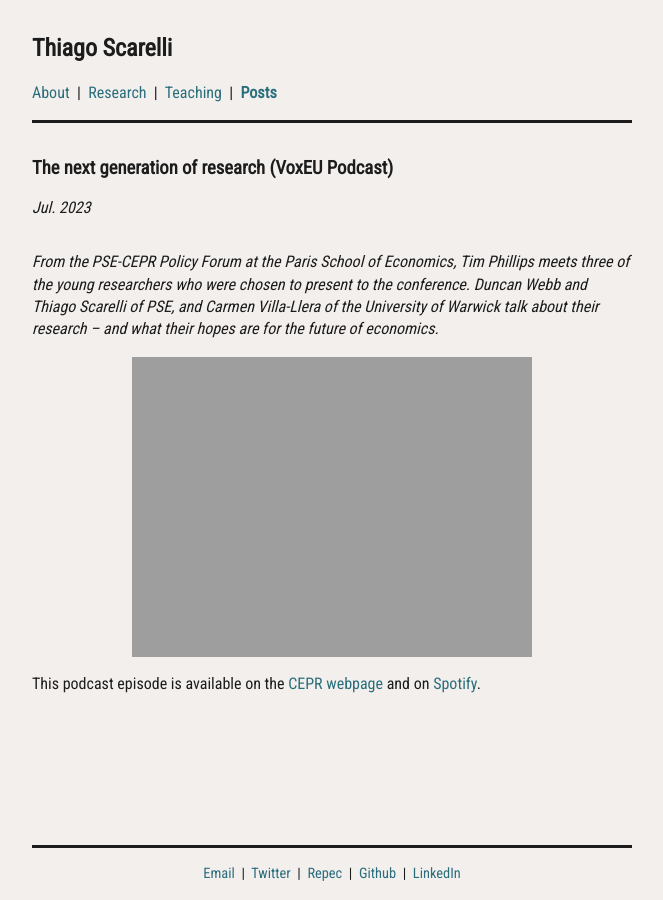
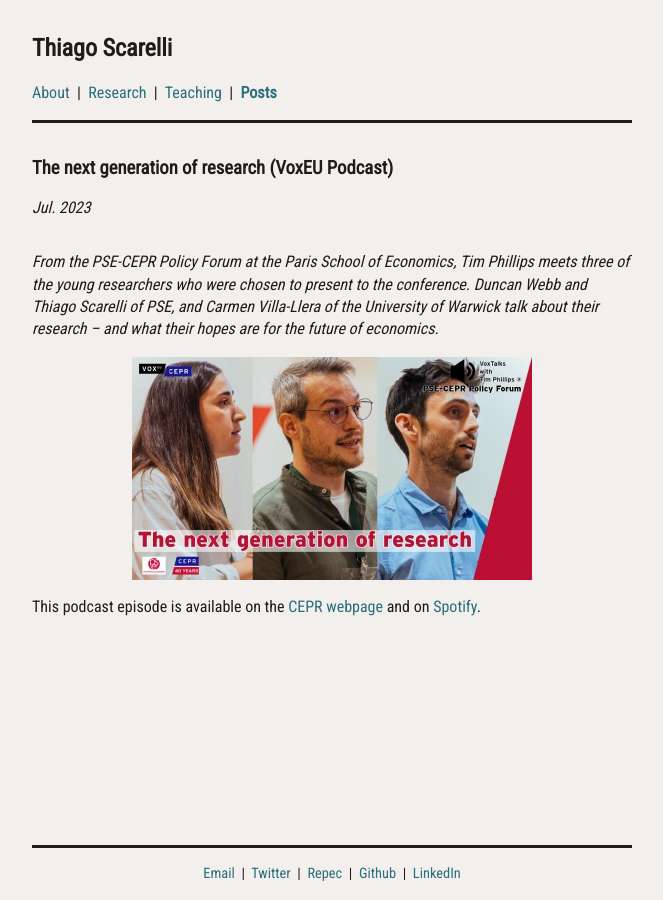
Before and after one commit to thiagoscarelli/thiagoscarelli.github.io, a Jekyll site: the page built from _posts/2023-07-21-voxeu-talk-podcast.md, in a window 1280 px wide. Shown: the whole page, without its empty margins (308-971 px from the left). Built offline with Jekyll 4.4.1, drawn with Linux system fonts in a browser that asks for light colours.

Commit message:
Update 2023-07-21-voxeu-talk-podcast.md

```diff
--- a/_posts/2023-07-21-voxeu-talk-podcast.md
+++ b/_posts/2023-07-21-voxeu-talk-podcast.md
@@ -6,6 +6,6 @@ date: 2023-07-21
 
 *From the PSE-CEPR Policy Forum at the Paris School of Economics, Tim Phillips meets three of the young researchers who were chosen to present to the conference. Duncan Webb and Thiago Scarelli of PSE, and Carmen Villa-Llera of the University of Warwick talk about their research – and what their hopes are for the future of economics.*
 
-<a href="https://cepr.org/multimedia/next-generation-research"><img src = "https://thiagoscarelli.github.io/assets/images/voxeu_podcast.png" class = "default"></a>
+<a href="https://cepr.org/multimedia/next-generation-research"><img src = "https://thiagoscarelli.github.io/assets/images/voxeu_podcast.jpg" class = "default"></a>
 
 This podcast episode is available on the [CEPR webpage](https://cepr.org/multimedia/next-generation-research){:target="_blank" rel="noopener"} and on [Spotify](https://lnkd.in/eF7_VfXb){:target="_blank" rel="noopener"}.
```
